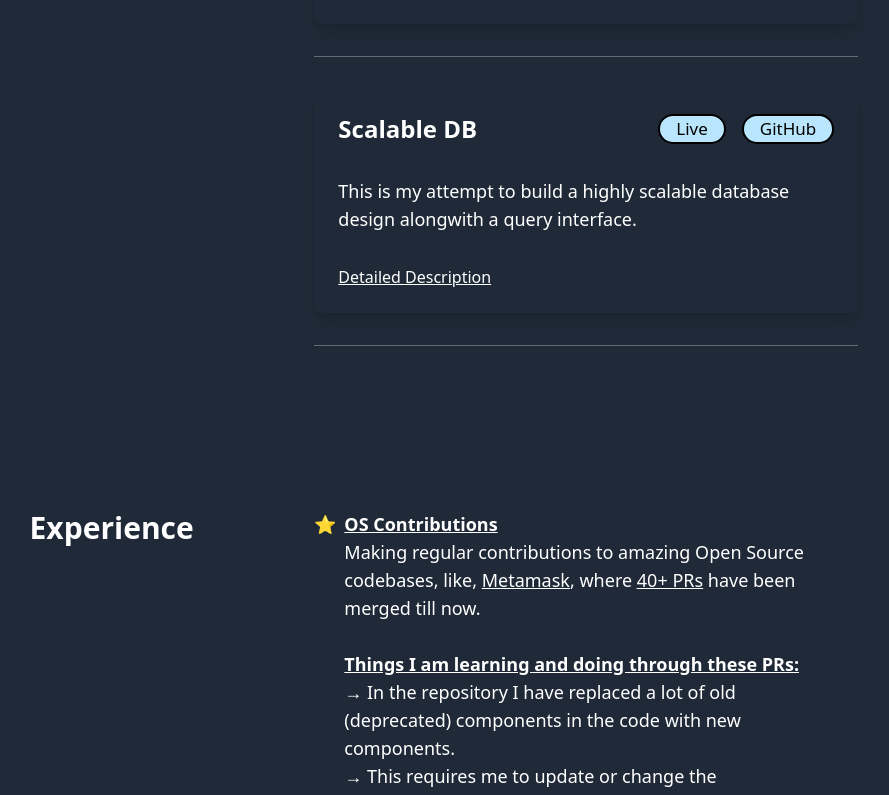
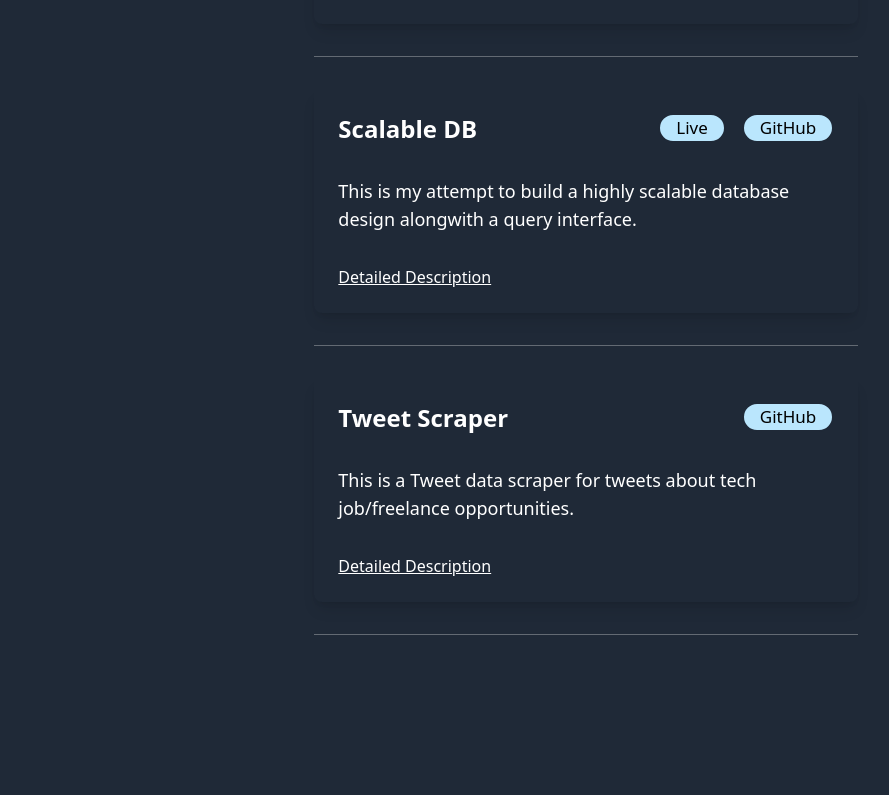
Before and after one commit to PrgrmrHarshShukla/Portfolio, a React (Vite) app in the folder client/: page / in a window 1280 px wide. Shown: the part 2268-3063 px from the top of the page, without its empty margins (123-1012 px from the left). Built offline with nearby package versions, Linux system fonts and the light colour scheme.

Commit message:
add: project components responsiveness

```diff
--- a/client/src/components/ProjectData.jsx
+++ b/client/src/components/ProjectData.jsx
@@ -2,6 +2,8 @@ export default [
    {
       name: "Vidpedia",
       live: "https://vidpedia.vercel.app",
+      hasLive: true,
+      hasPublicRepo: false,
       repo: "https://vidpedia.vercel.app",
       desc: "A detailed directory of video editing styles and techniques of video editors around the world.\nIt currently has more than 100 visitors from all over the world.",
       details: [
@@ -23,6 +25,8 @@ export default [
    {
       name: "YT Robin",
       live: "https://www.ytrobin.com",
+      hasLive: true,
+      hasPublicRepo: true,
       repo: "https://github.com/PrgrmrHarshShukla/yt_robin",
       desc: "Enjoy the YouTube Thumbnail guessing game with the retro Windows UI.\nIt currently has more than 200 users from all over the world.",
       details: [
@@ -44,6 +48,8 @@ export default [
    {
       name: "DM Cards",
       live: "https://dmcards.vercel.app",
+      hasLive: true,
+      hasPublicRepo: false,
       repo: "https://dmcards.vercel.app",
       desc: "Send a card with objective questions in DMs, make it easy & quick for the receiver to reply.\nIt gained hundreds of visitors and over 25 registered users within a week of launch.",
       details: [
@@ -63,6 +69,8 @@ export default [
    {
       name: "FiredChat",
       live: "https://fired-chat.netlify.app/",
+      hasLive: true,
+      hasPublicRepo: true,
       repo: "https://github.com/PrgrmrHarshShukla/Vchat",
       desc: "This is the most private, real-time chat app with offline support. It's UI uses React and TailwindCSS. Backend is a Web Socket server made using Socket.io. It currently has more than 10 active, logged in users.",
       details: [
@@ -92,6 +100,8 @@ export default [
    {
       name: "Scalable DB",
       live: "https://scalables.netlify.app",
+      hasLive: true,
+      hasPublicRepo: true,
       repo: "https://github.com/PrgrmrHarshShukla/scalableDB",
       desc: "This is my attempt to build a highly scalable database design alongwith a query interface.",
       details: [
@@ -107,22 +117,26 @@ export default [
          "../sc1.png"
       ]
    },
-   // {
-   //    name: "Tweet Scraper",
-   //    live: "https://github.com/PrgrmrHarshShukla/scraper",
-   //    repo: "https://github.com/PrgrmrHarshShukla/scraper",
-   //    desc: "This is a Tweet data scraper for tweets about tech job/freelance opportunities.",
-   //    details: [
-   //       "The original idea belongs to Harsh Agrawal.",
-   //       "I created it end-to-end in 2 days.",
-   //       "It uses headless browser from scraping library Puppeteer to scrap tweet content.",
-   //       "And, OpenAI API to extract data from it and store in a PostgreSQL database.",
-   //       "Tech Stack: Next.js, TypeScript, TailwindCSS and PostgreSQL"
-   //    ]
-   // },
+   {
+      name: "Tweet Scraper",
+      live: "https://github.com/PrgrmrHarshShukla/scraper",
+      hasLive: false,
+      hasPublicRepo: true,
+      repo: "https://github.com/PrgrmrHarshShukla/scraper",
+      desc: "This is a Tweet data scraper for tweets about tech job/freelance opportunities.",
+      details: [
+         "The original idea belongs to Harsh Agrawal.",
+         "I created it end-to-end in 2 days.",
+         "It uses headless browser from scraping library Puppeteer to scrap tweet content.",
+         "And, OpenAI API to extract data from it and store in a PostgreSQL database.",
+         "Tech Stack: Next.js, TypeScript, TailwindCSS and PostgreSQL"
+      ]
+   },
    // {
    //    name: "Dark.Mode",
    //    live: "https://dark-mode-pdf.netlify.app",
+   //    hasLive: true,
+   //    hasPublicRepo: true,
    //    repo: "https://dark-mode-pdf.netlify.app",
    //    desc: "Love Dark Mode? This web app will help you get dark_mode reading view of pdf(s).",
    //    details: [
@@ -135,6 +149,8 @@ export default [
    // {
    //    name: "DSA Sheeter",
    //    live: "https://github.com/PrgrmrHarshShukla/DSA_Sheeter",
+   //    hasLive: false,
+   //    hasPublicRepo: true,
    //    repo: "https://github.com/PrgrmrHarshShukla/DSA_Sheeter",
    //    desc: "I decided to focus more on DSA. So, to keep track of the Leetcode questions I solve, I made this browser extension.",
    //    details: [
@@ -148,6 +164,8 @@ export default [
    // {
    //    name: "YT Connect",
    //    live: "https://yt-connect.netlify.app",
+   //    hasLive: true,
+   //    hasPublicRepo: true,
    //    repo: "https://github.com/PrgrmrHarshShukla/YT_Connect",
    //    desc: "This web app simplifies youtube video upload process by helping you give secure access of your channel to Editors.",
    //    details: [
@@ -157,6 +175,8 @@ export default [
    // {
    //    name: "Timer",
    //    live: "https://count-down-timer-web-app.netlify.app/",
+   //    hasLive: true,
+   //    hasPublicRepo: true,
    //    repo: "https://github.com/PrgrmrHarshShukla/CountDown-Timer",
    //    desc: "This is a count-down timer. It takes an event from the user and runs a count-down to it.",
    //    details: [
--- a/client/src/components/ProjectTemplate.jsx
+++ b/client/src/components/ProjectTemplate.jsx
@@ -2,8 +2,9 @@ import { useNavigate } from 'react-router-dom'
 import { motion } from 'framer-motion';
 
 
-function ProjectTemplate({name, live, repo, desc, index}) {
+function ProjectTemplate(props) {
   const navigate = useNavigate()
+  const { name, live, repo, desc, hasLive, hasPublicRepo, index } = props;
 
   const handleClick = () => {
     navigate(`/projectDescription/${index}`)
@@ -27,11 +28,29 @@ function ProjectTemplate({name, live, repo, desc, index}) {
             damping: 20,
           }}
         >
-            <div className="flex flex-row justify-between itmes-center">
-              <strong className="text-[20px] sm:text-2xl">{name}</strong>
+            <div className="flex flex-col sm:flex-row justify-start sm:justify-between items-start gap-4 sm:gap-0">
+              <strong className="text-2xl">{name}</strong>
               <div className="flex flex-row gap-4 justify-center items-center text-black">
-                <a className="border-2 border-black bg-sky-200 hover:bg-sky-500 rounded-full text-[15px] sm:text-[17px] px-3 sm:px-4" target="_blank" rel="noreferrer" href={live}>Live</a>
-                <a className="border-2 border-black bg-sky-200 hover:bg-sky-500 rounded-full text-[15px] sm:text-[17px] px-3 sm:px-4" target="_blank" rel="noreferrer" href={repo}>GitHub</a>
+                {hasLive &&
+                  <a
+                    className="border-2 border-gray-800 bg-sky-200 hover:bg-sky-500 rounded-full text-[15px] sm:text-[17px] px-3 sm:px-4"
+                    target="_blank"
+                    rel="noreferrer"
+                    href={live}
+                  >
+                      Live
+                  </a>
+                }
+                {hasPublicRepo &&
+                  <a
+                    className="border-2 border-gray-800 bg-sky-200 hover:bg-sky-500 rounded-full text-[15px] sm:text-[17px] px-3 sm:px-4"
+                    target="_blank"
+                    rel="noreferrer"
+                    href={repo}
+                  >
+                      GitHub
+                  </a>
+                }
               </div>
             </div>
             <p className="text-[15px] sm:text-lg lg:max-w-[500px]">{desc}</p>
--- a/client/src/components/Projects.jsx
+++ b/client/src/components/Projects.jsx
@@ -22,6 +22,8 @@ function Projects(props) {
         isDark={props.isDark}
         name={data[index].name}
         live={data[index].live}
+        hasLive={data[index].hasLive}
+        hasPublicRepo={data[index].hasPublicRepo}
         repo={data[index].repo}
         desc={data[index].desc}
       />
```
